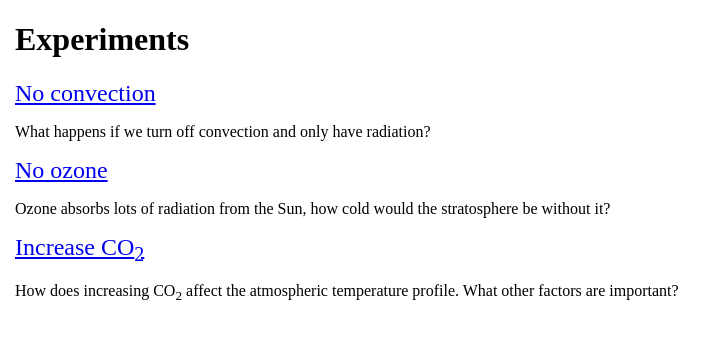
After one commit to lkluft/konrad-website, a Flask app: page /experiments in a window 1280 px wide. The commit adds this page. Shown: the top 339 px of the page, without its empty margins (0-726 px from the left). Run offline with Flask 2, Linux system fonts and the light colour scheme.

Commit message:
Split experiments onto different pages

```diff
--- a/app.py
+++ b/app.py
@@ -17,13 +17,12 @@ def plot_interactive_png():
     return create_interactive_figure()
 
 
-@app.route('/run_konrad', methods=['GET', 'POST'])
-def run_konrad():
+@app.route('/co2_exp', methods=['GET', 'POST'])
+def co2_exp():
     if request.method == 'GET':
         state = {'exp': 'co2x2', 'output': 'T'}
         # send the user the form
-        return render_template('UserInput.html',
-                               state=state)
+        return render_template('CO2exp.html', state=state)
     elif request.method == 'POST':
         # read form data and check data type
         exp = request.form.get('exp')
@@ -39,9 +38,45 @@ def run_konrad():
             )
         else:
             return render_template(
-                'ModelOutput.html', plot=mpld3_html, state=state
+                'CO2Output.html', plot=mpld3_html, state=state
             )
 
+    else:
+        return "<h2>Invalid request</h2>"
+
+
+def one_experiment(templatename='OzoneExp.html', outputname='OzoneOutput.html',
+                   codename='ozone'):
+    if request.method == 'GET':
+        state = {'output': 'T'}
+        return render_template(templatename, state=state)
+    elif request.method == 'POST':
+        output = request.form.get('output')
+        T, z, xlabel, xunits = model_run(codename, output)
+        get_comparison(output)
+        mpld3_html = plot_interactive_png()
+        state = {'output': output}
+        return render_template(
+            outputname, plot=mpld3_html, state=state
+        )
+    else:
+        return "<h2>Invalid request</h2>"
+
+
+@app.route('/ozone_exp', methods=['GET', 'POST'])
+def ozone_exp():
+    return one_experiment()
+
+
+@app.route('/convection_exp', methods=['GET', 'POST'])
+def convection_exp():
+    return one_experiment('ConvExp.html', 'ConvOutput.html', 'noconv')
+
+
+@app.route('/experiments', methods=['GET'])
+def experiments():
+    if request.method == 'GET':
+        return render_template('Experiments.html')
     else:
         return "<h2>Invalid request</h2>"
 
--- /dev/null
+++ b/templates/CO2Output.html
@@ -0,0 +1,5 @@
+{% extends "CO2exp.html" %}
+{% block content %}
+<h1>Model output</h1>
+{% include "ModelOutput.html" %}
+{% endblock %}
--- /dev/null
+++ b/templates/ConvOutput.html
@@ -0,0 +1,5 @@
+{% extends "ConvExp.html" %}
+{% block content %}
+<h1>Model output</h1>
+{% include "ModelOutput.html" %}
+{% endblock %}
--- /dev/null
+++ b/templates/Experiments.html
@@ -0,0 +1,38 @@
+<!DOCTYPE html>
+<html lang="en" xmins="http://www.w3.org/1999/xhtml">
+<head>
+    <meta charset="UTF-8">
+    <title>Experiments</title>
+    <link rel="stylesheet" href="{{ url_for('static', filename='css/main.css') }}">
+</head>
+<body>
+    <h1>Experiments</h1>
+    <div>
+        <font size=5>
+            <a href=" {{ url_for('convection_exp') }} ">No convection</a>
+        </font>
+        <font size=3>
+            <p>What happens if we turn off convection and only have radiation?
+            </p>
+        </font>
+    </div>
+    <div>
+        <font size=5>
+            <a href=" {{ url_for('ozone_exp') }} ">No ozone</a>
+        </font>
+        <font size=3>
+            <p>Ozone absorbs lots of radiation from the Sun, how cold
+            would the stratosphere be without it?</p>
+        </font>
+    </div>
+    <div>
+        <font size=5>
+            <a href=" {{ url_for('co2_exp') }} ">Increase CO<sub>2</sub></a>
+        </font>
+        <font size=3>
+            <p>How does increasing CO<sub>2</sub> affect the atmospheric
+            temperature profile. What other factors are important?</p>
+        </font>
+    </div>
+</body>
+</html>
--- a/templates/Hello.html
+++ b/templates/Hello.html
@@ -36,7 +36,7 @@
         </font></div>
         <br />
         <div><font size=4>
-            <a href=" {{ url_for('run_konrad') }} ">Start using konrad</a>
+            <a href=" {{ url_for('experiments') }} ">Start using konrad</a>
         </font></div>
         <br />
         <div><font size=4>
--- a/templates/ModelDetails.html
+++ b/templates/ModelDetails.html
@@ -47,7 +47,7 @@
     </font></div>
     <br />
     <div><font size=4>
-        <a href=" {{ url_for('run_konrad') }} ">Start using konrad</a>
+        <a href=" {{ url_for('experiments') }} ">Start using konrad</a>
     </font></div>
     <br />
     <div><font size=4>
--- /dev/null
+++ b/templates/OzoneOutput.html
@@ -0,0 +1,5 @@
+{% extends "OzoneExp.html" %}
+{% block content %}
+<h1>Model output</h1>
+{% include "ModelOutput.html" %}
+{% endblock %}
```
Also changed, not shown: templates/CO2exp.html (renamed from templates/UserInput.html, +6 -20 lines), templates/ConvExp.html (added, +27 -0 lines), templates/ModelOutput.html (+13 -8 lines), templates/OzoneExp.html (added, +25 -0 lines), templates/SelectOutput.html (added, +10 -0 lines), templates/SurfaceTemperature.html (+2 -5 lines).
